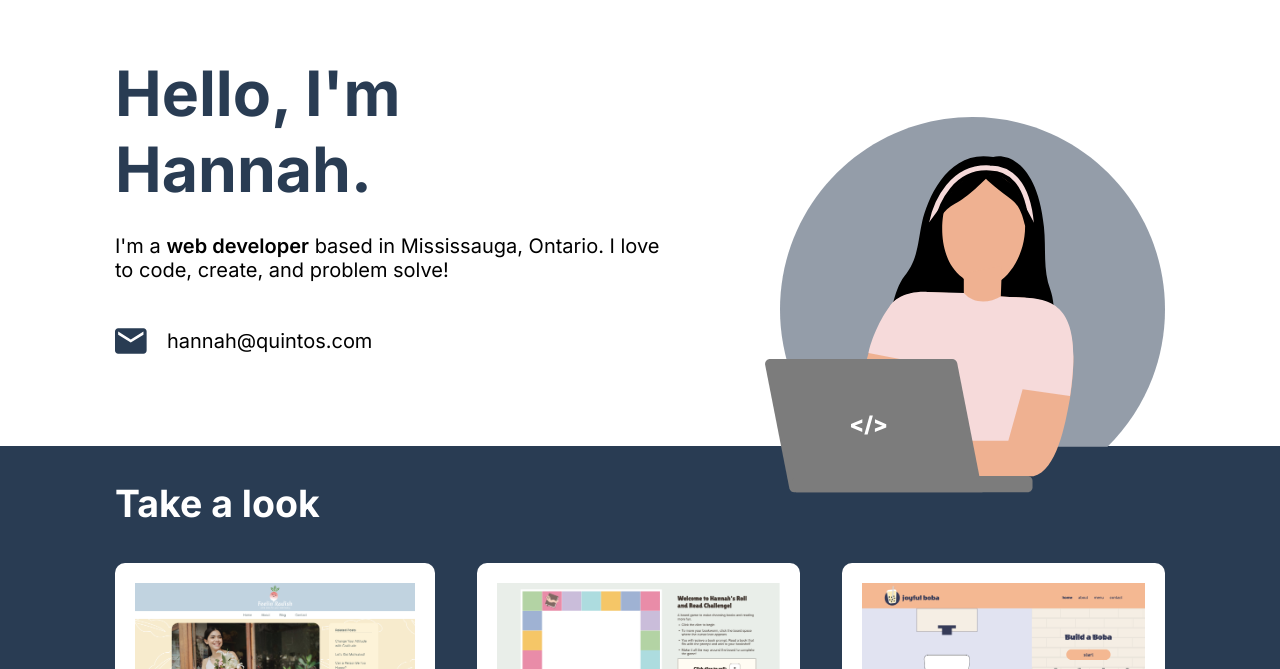
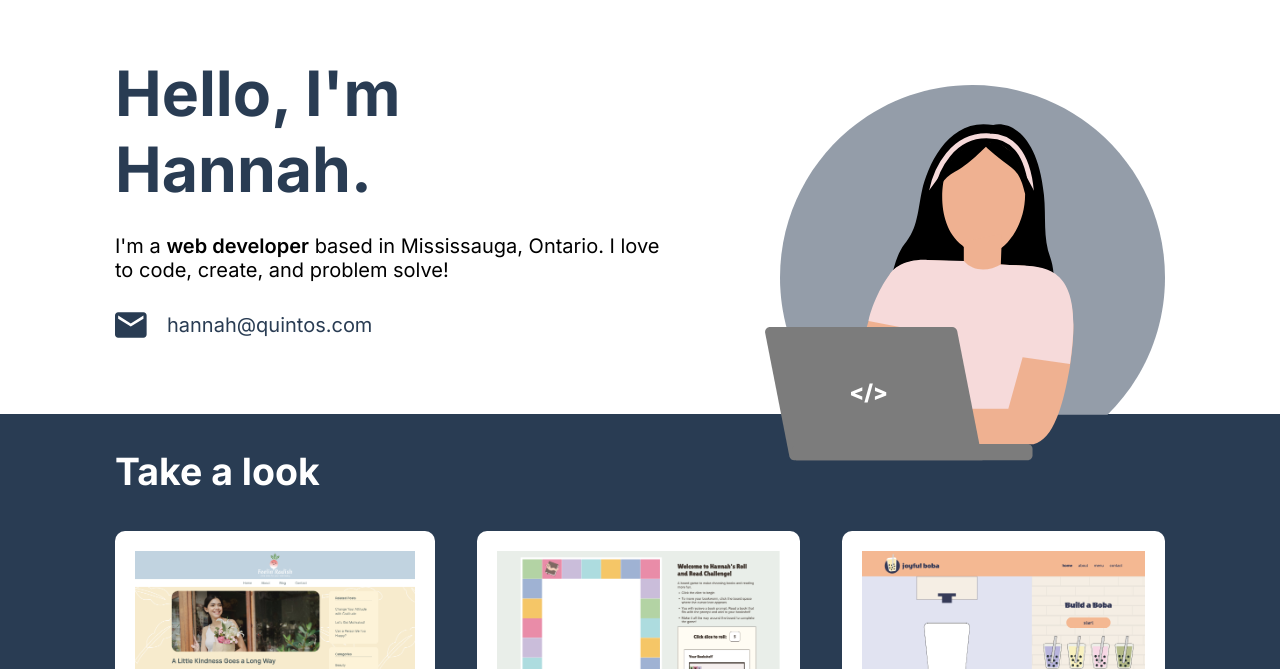
Before and after one commit to hannahquintos/Portfolio, a plain HTML site: page index.html in a window 1280 px wide. Shown: the part 131-800 px from the top of the page. Drawn offline with Linux system fonts and the light colour scheme.

Commit message:
linked form to email

```diff
--- a/css/portfolio.css
+++ b/css/portfolio.css
@@ -173,6 +173,7 @@ main{
     /* flex container */
     display: flex;
     gap: 1em;
+    align-items: center;
 }
 
 #introImage{
--- a/index.html
+++ b/index.html
@@ -44,7 +44,7 @@
                     <!-- <button onclick="window.location.href='#';" type="button" id="aboutMeButton">About Me</button> -->
                     <div id="emailAddress">
                         <img src="./images/email.svg" alt="Email icon">
-                        <p>hannah@quintos.com</p>
+                        <a href="mailto:hannah@quintos.com">hannah@quintos.com</a>
                     </div>
                 </div>
                 <div id="introImage">
@@ -78,7 +78,7 @@
                     <img id="skillsGraphic" src="./images/skills.svg" alt="An illustration of a girl (Hannah Quintos) and coding languages (HTML, JS, CSS, SQL, C++, C#)">
                 </div>
                 <div id="form">
-                    <form method="post">
+                    <form action="mailto:hannah@quintos.com" method="post" enctype="text/plain">
                         <div>
                             <h2 id="formHeading">Let's make something great together</h2>
                         </div>
```
